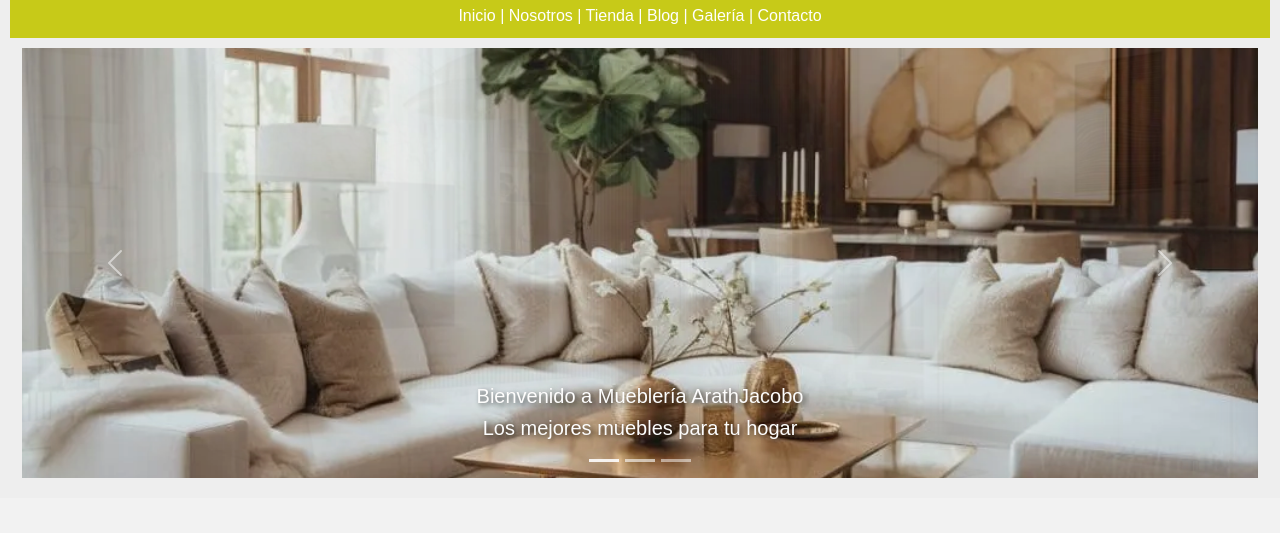
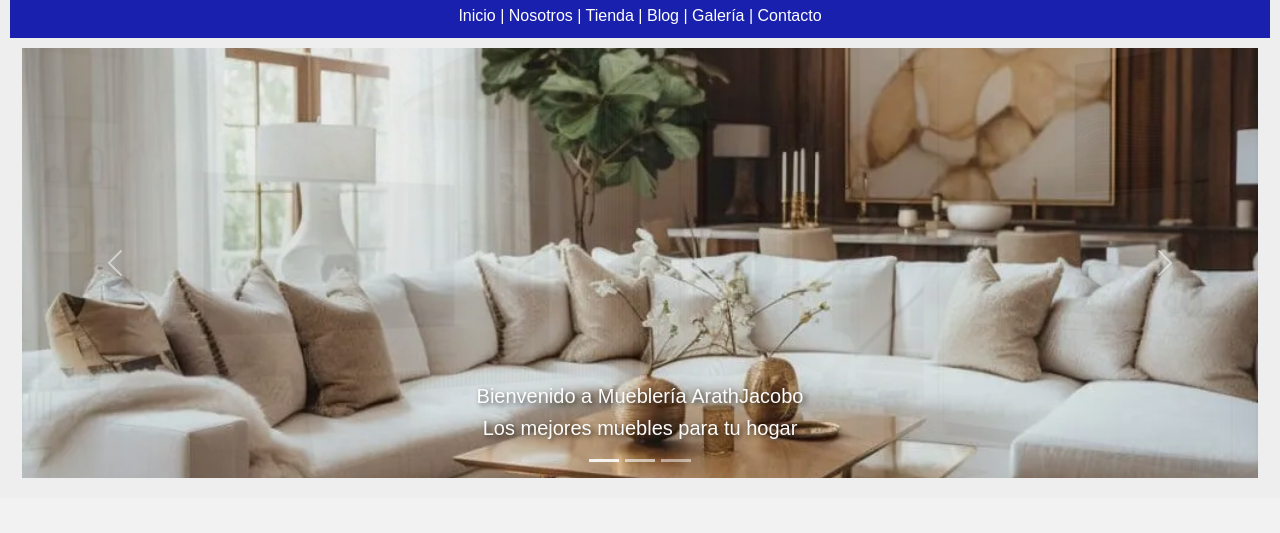
Before and after one commit to ArathJacobo061/muebleriaProyectoFinal, a plain HTML site: page proyectoFinal/index.html in a window 1280 px wide. Shown: the part 72-605 px from the top of the page. Drawn offline with nearby package versions, Linux system fonts and the light colour scheme.

Commit message:
Descripción clara de los cambios

```diff
--- a/proyectoFinal/style.css
+++ b/proyectoFinal/style.css
@@ -11,7 +11,7 @@ header {
 }
 
 .nav-principal {
-    background-color: #c7ca18;
+    background-color: #1820ad;
     color: white;
     padding: 10px;
     text-align: center;
```
